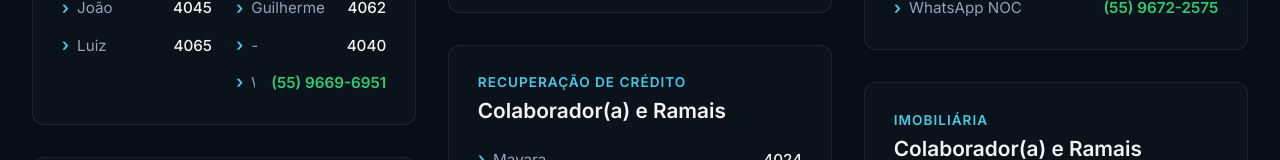
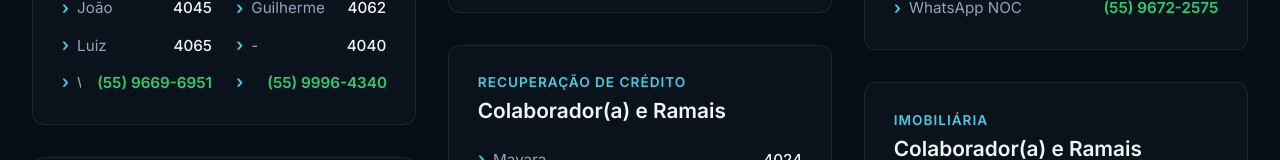
Before and after one commit to valdeir2016alves-gif/ramaisnewlife, a Next.js app: page / in a window 1280 px wide. Shown: the part 1163-1323 px from the top of the page. Built offline with nearby package versions, Linux system fonts and the light colour scheme.

Commit message:
feat: add WhatsApp Suporte Empresarial contact

```diff
--- a/app/ClientPage.tsx
+++ b/app/ClientPage.tsx
@@ -23,7 +23,8 @@ export default function ClientPage({ initialContacts }: { initialContacts: Conta
       contactsToFilter = [
         ...initialContacts,
         { id: 9005, name: "WhatsApp NOC", phone: "(55) 9672-2575", department: "NOC", ip: "" },
-        { id: 9006, name: "WhatsApp Filtro", phone: "(55) 9669-6951", department: "Suporte Técnico", ip: "" }
+        { id: 9006, name: "WhatsApp Filtro", phone: "(55) 9669-6951", department: "Suporte Técnico", ip: "" },
+        { id: 9007, name: "WhatsApp Suporte Empresarial", phone: "(55) 9996-4340", department: "Suporte Técnico", ip: "" }
       ];
     } else {
       return {};
@@ -122,7 +123,6 @@ export default function ClientPage({ initialContacts }: { initialContacts: Conta
                     <div
                       key={contact.id}
                       className={styles.contactItem}
-                      style={contact.name === 'WhatsApp Filtro' ? { gridColumn: '2' } : {}}
                     >
                       <span className={styles.chevron}>›</span>
                       <span className={styles.contactName}>{contact.name}</span>
```
